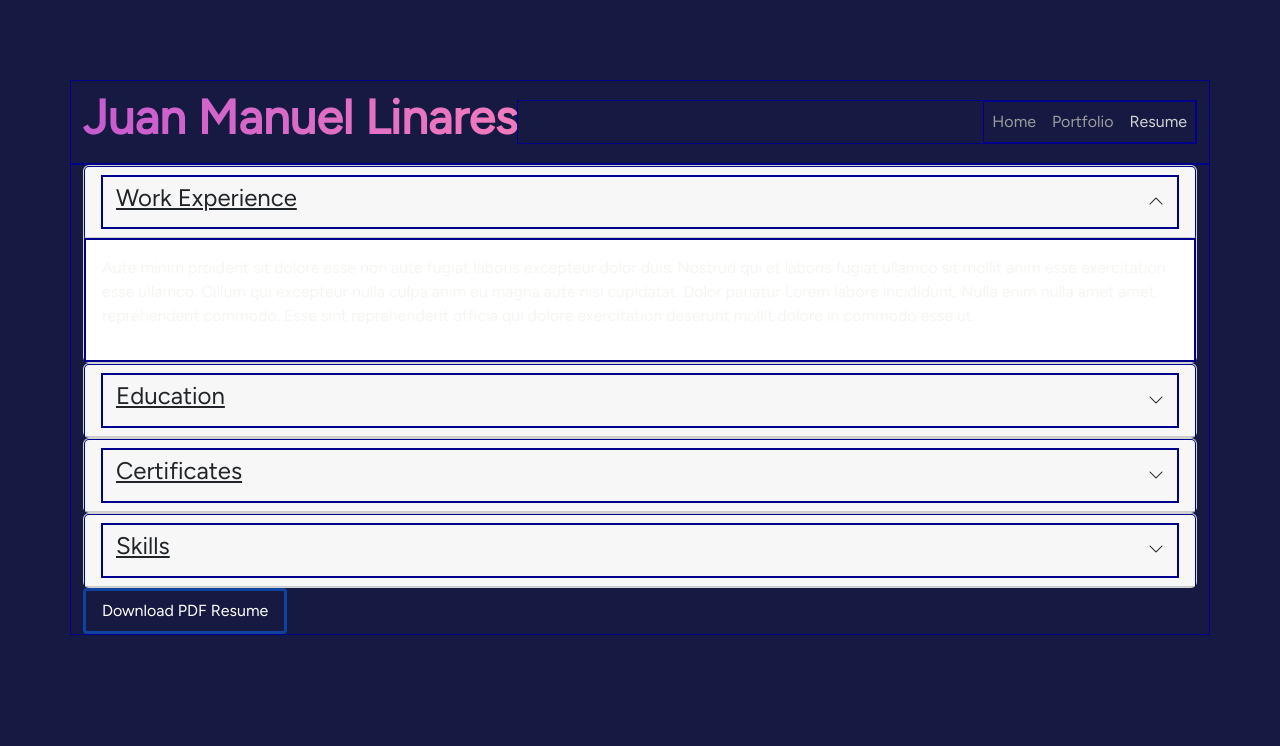
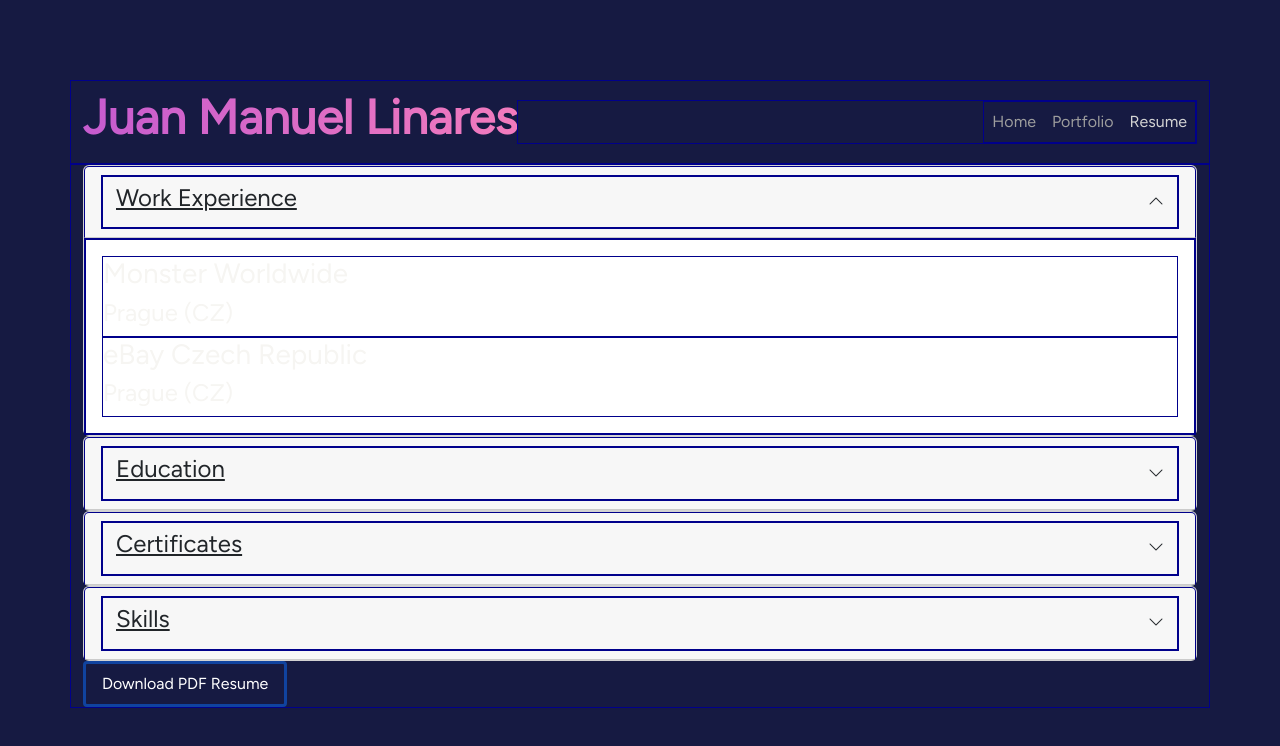
Before and after one commit to jmlinares2019/my-resume-2024, an Angular app: page /resume in a window 1280 px wide. Both pictures are taken after a click on the button "Work Experience". Shown: the top 746 px of the page. Built offline with nearby package versions, Linux system fonts and the light colour scheme.

Commit message:
Passing experiences data to experience component (via resume component)

```diff
--- a/src/app/pages/resume/resume.component.html
+++ b/src/app/pages/resume/resume.component.html
@@ -9,7 +9,11 @@
                 <i [hidden]="experienceIsOpen" class="bi bi-chevron-down"></i>
                 <i [hidden]="!experienceIsOpen" class="bi bi-chevron-up"></i>
             </button>
-            <p>Aute minim proident sit dolore esse non aute fugiat laboris excepteur dolor duis. Nostrud qui et laboris fugiat ullamco sit mollit anim esse exercitation esse ullamco. Cillum qui excepteur nulla culpa anim eu magna aute nisi cupidatat. Dolor pariatur Lorem labore incididunt. Nulla enim nulla amet amet reprehenderit commodo. Esse sint reprehenderit officia qui dolore exercitation deserunt mollit dolore in commodo esse ut.</p>
+            <div
+                *ngFor="let experience of experiences">
+                <app-experience [experience]="experience"></app-experience>
+            </div>
+
         </accordion-group>
         <accordion-group [(isOpen)]="educationIsOpen">
             <button
--- a/src/app/pages/resume/resume.component.ts
+++ b/src/app/pages/resume/resume.component.ts
@@ -1,15 +1,23 @@
-import { Component, Renderer2 } from '@angular/core';
+import { ExperiencesService } from './../../_services/experiences.service';
+import { Component, OnInit, Renderer2 } from '@angular/core';
 import { Title } from '@angular/platform-browser';
+import { Experience } from '../../_models/Experience';
 
 @Component({
   selector: 'app-resume',
   templateUrl: './resume.component.html',
   styleUrl: './resume.component.scss'
 })
-export class ResumeComponent {
+export class ResumeComponent implements OnInit{
 
-  constructor(private titleService: Title, private renderer: Renderer2){
+  experiences = {} as Experience[];
+
+  constructor(private titleService: Title, private renderer: Renderer2, private ExperiencesService: ExperiencesService){
     this.titleService.setTitle("John Doe - Resume");
+  }
+
+  ngOnInit(): void {
+    this.experiences = this.ExperiencesService.getExperiences();
   }
 
   // Experience
```
